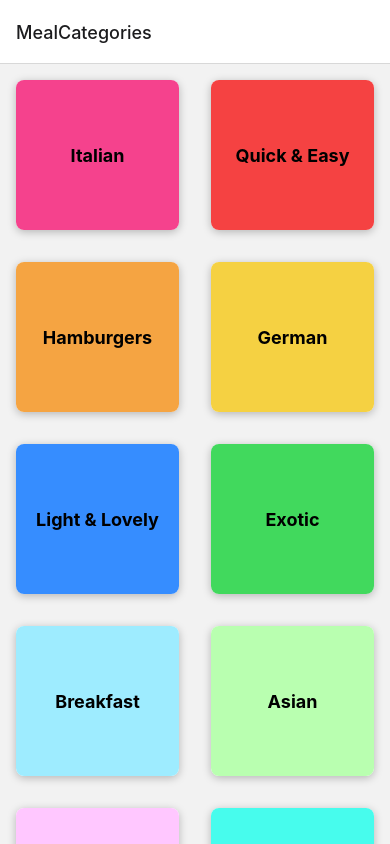
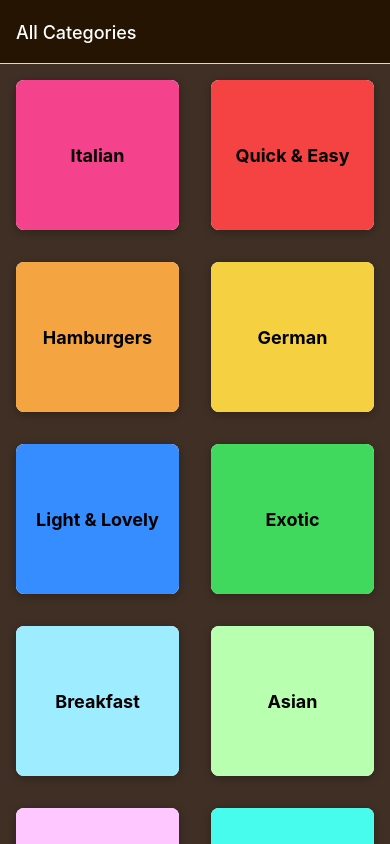
Before and after one commit to aimanraz/react-native-meals-app, a React Native app: screen / in a window 390 px wide. Built offline with nearby package versions, Linux system fonts and the light colour scheme.

Commit message:
styling main app header

```diff
--- a/App.js
+++ b/App.js
@@ -11,10 +11,26 @@
 export default function App() {
   return (
     <>
-      <StatusBar style="auto" />
+      <StatusBar style="light" />
       <NavigationContainer>
-        <Stack.Navigator>
-          <Stack.Screen name="MealCategories" component={CategoriesScreen} />
+        <Stack.Navigator
+          screenOptions={{
+            headerStyle: {
+              backgroundColor: "#251401",
+            },
+            headerTintColor: "white",
+            contentStyle: {
+              backgroundColor: "#3f2f25",
+            },
+          }}
+        >
+          <Stack.Screen
+            name="MealCategories"
+            component={CategoriesScreen}
+            options={{
+              title: "All Categories",
+            }}
+          />
           <Stack.Screen name="MealsOverview" component={MealsOverviewScreen} />
         </Stack.Navigator>
       </NavigationContainer>
```
